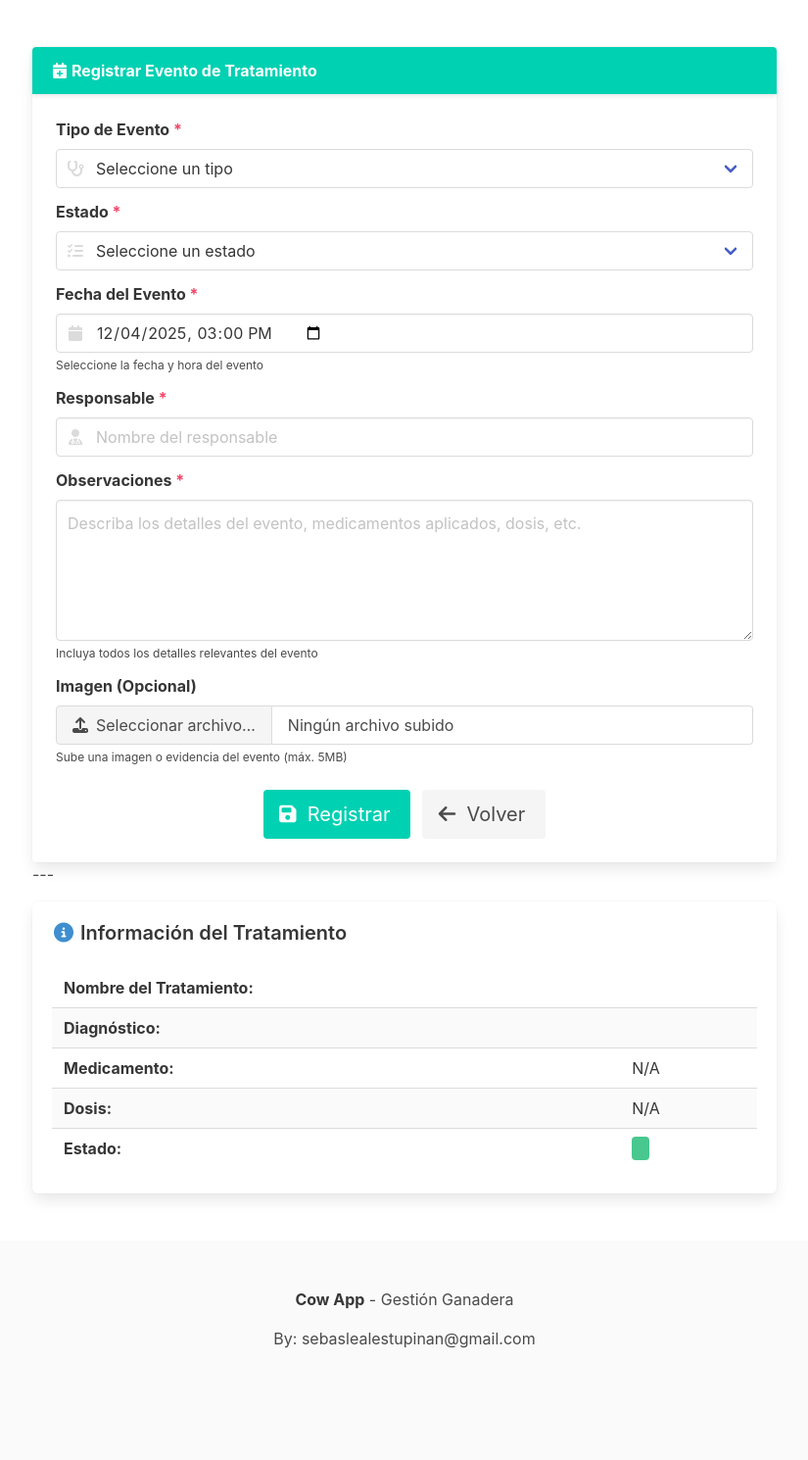
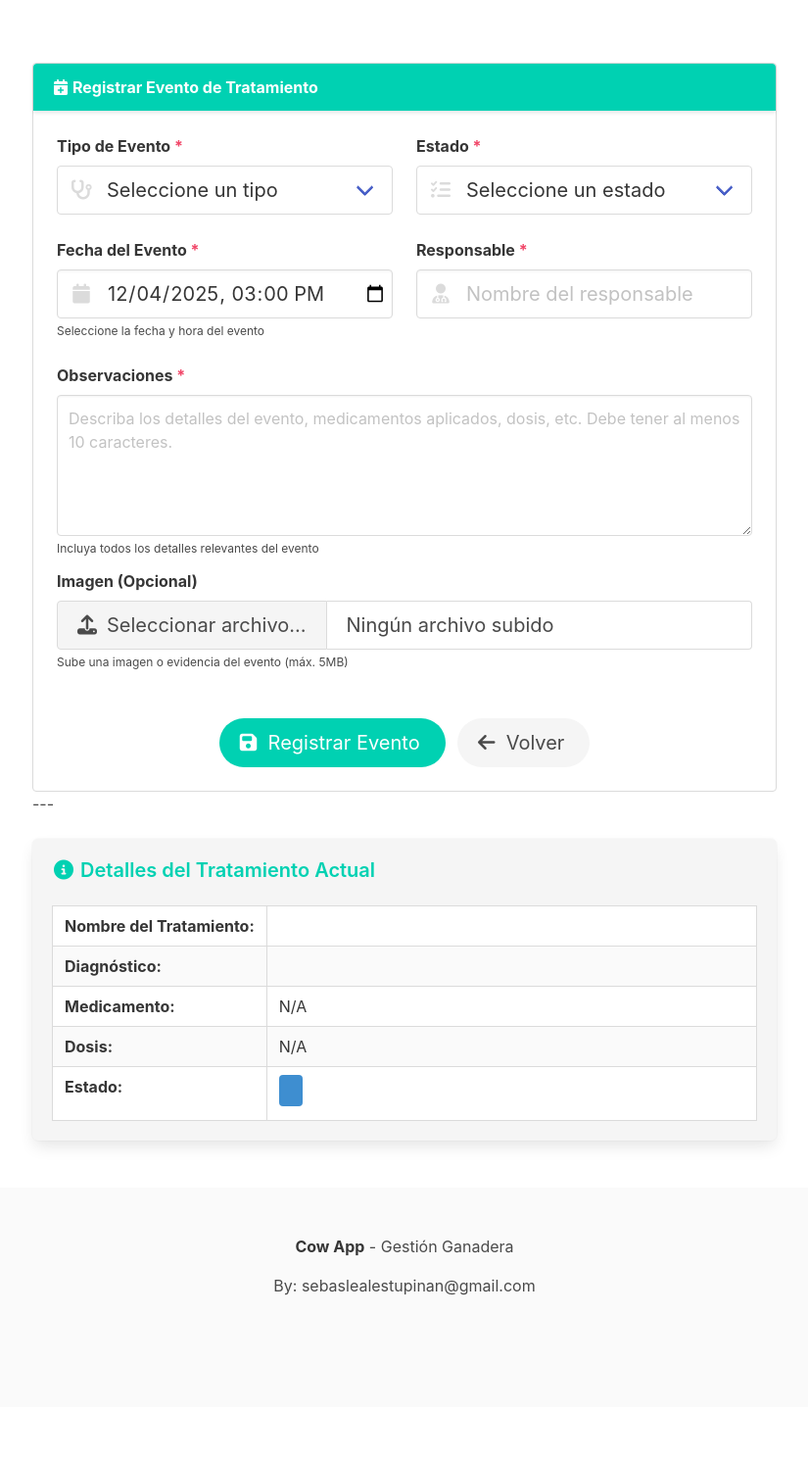
Before and after one commit to sebaslealestupinan/CowApp, a FastAPI app: template app/templates/tratamientos/nuevo.html in a window 1280 px wide. Shown: the whole page at 98% size, without its empty margins (227-1052 px from the left). After the commit the page ends 1322 px from the top, so only its background shows below. Run offline with FastAPI, Linux system fonts and the light colour scheme; the template is opened without the code that fills it, so the values that code supplies are empty; parts of the project's set-up code (start-up, migrations or seed data) failed here and were passed over.

Commit message:
feat: Add page to register treatment events, new dashboard CSS, and navbar component.

```diff
--- a/app/templates/tratamientos/nuevo.html
+++ b/app/templates/tratamientos/nuevo.html
@@ -3,10 +3,11 @@
 {% block title %}Registrar Evento - Tratamiento{% endblock %}
 
 {% block content %}
-<div class="container">
+<div class="container mt-4">
     <div class="columns is-centered">
-        <div class="column is-8">
-            <div class="card">
+        <div class="column is-10-mobile is-8-tablet is-8-desktop">
+
+            <div class="card is-shadowless" style="border: 1px solid #dbdbdb;">
                 <header class="card-header has-background-primary">
                     <p class="card-header-title has-text-white">
                         <span class="icon">
@@ -15,17 +16,21 @@
                         <span>Registrar Evento de Tratamiento</span>
                     </p>
                 </header>
+
                 <div class="card-content">
                     <form id="eventoForm" action="/eventos/" method="POST" enctype="multipart/form-data">
                         <input type="hidden" name="tratamiento_id" id="tratamiento_id" value="{{ tratamiento_id }}">
 
+                        <div class="columns is-multiline">
+                            <div class="column is-full-mobile is-half-tablet">
                                 <div class="field">
                                     <label class="label">Tipo de Evento <span class="has-text-danger">*</span></label>
                                     <div class="control has-icons-left">
-                                <div class="select is-fullwidth">
+                                        <div class="select is-fullwidth is-medium">
                                             <select name="tipo" id="tipo" required>
                                                 <option value="">Seleccione un tipo</option>
-                                        <option value="Aplicación de medicamento">Aplicación de medicamento</option>
+                                                <option value="Aplicación de medicamento">Aplicación de medicamento
+                                                </option>
                                                 <option value="Revisión">Revisión</option>
                                                 <option value="Vacunación">Vacunación</option>
                                                 <option value="Desparasitación">Desparasitación</option>
@@ -34,16 +39,16 @@
                                                 <option value="Otro">Otro</option>
                                             </select>
                                         </div>
-                                <span class="icon is-small is-left">
-                                    <i class="fas fa-stethoscope"></i>
-                                </span>
+                                        <span class="icon is-small is-left"><i class="fas fa-stethoscope"></i></span>
+                                    </div>
                                 </div>
                             </div>
 
+                            <div class="column is-full-mobile is-half-tablet">
                                 <div class="field">
                                     <label class="label">Estado <span class="has-text-danger">*</span></label>
                                     <div class="control has-icons-left">
-                                <div class="select is-fullwidth">
+                                        <div class="select is-fullwidth is-medium">
                                             <select name="estado" id="estado" required>
                                                 <option value="">Seleccione un estado</option>
                                                 <option value="Pendiente">Pendiente</option>
@@ -52,31 +57,34 @@
                                                 <option value="Cancelado">Cancelado</option>
                                             </select>
                                         </div>
-                                <span class="icon is-small is-left">
-                                    <i class="fas fa-tasks"></i>
-                                </span>
+                                        <span class="icon is-small is-left"><i class="fas fa-tasks"></i></span>
+                                    </div>
+                                </div>
                             </div>
                         </div>
 
+                        <div class="columns is-multiline">
+                            <div class="column is-full-mobile is-half-tablet">
                                 <div class="field">
                                     <label class="label">Fecha del Evento <span class="has-text-danger">*</span></label>
                                     <div class="control has-icons-left">
-                                <input class="input" type="datetime-local" name="fecha" id="fecha" required>
-                                <span class="icon is-small is-left">
-                                    <i class="fas fa-calendar"></i>
-                                </span>
+                                        <input class="input is-medium" type="datetime-local" name="fecha" id="fecha"
+                                            required>
+                                        <span class="icon is-small is-left"><i class="fas fa-calendar"></i></span>
                                     </div>
                                     <p class="help">Seleccione la fecha y hora del evento</p>
                                 </div>
+                            </div>
 
+                            <div class="column is-full-mobile is-half-tablet">
                                 <div class="field">
                                     <label class="label">Responsable <span class="has-text-danger">*</span></label>
                                     <div class="control has-icons-left">
-                                <input class="input" type="text" name="responsable" id="responsable"
+                                        <input class="input is-medium" type="text" name="responsable" id="responsable"
                                             placeholder="Nombre del responsable" required>
-                                <span class="icon is-small is-left">
-                                    <i class="fas fa-user-md"></i>
-                                </span>
+                                        <span class="icon is-small is-left"><i class="fas fa-user-md"></i></span>
+                                    </div>
+                                </div>
                             </div>
                         </div>
 
@@ -84,7 +92,7 @@
                             <label class="label">Observaciones <span class="has-text-danger">*</span></label>
                             <div class="control">
                                 <textarea class="textarea" name="observaciones" id="observaciones"
-                                    placeholder="Describa los detalles del evento, medicamentos aplicados, dosis, etc."
+                                    placeholder="Describa los detalles del evento, medicamentos aplicados, dosis, etc. Debe tener al menos 10 caracteres."
                                     rows="5" required></textarea>
                             </div>
                             <p class="help">Incluya todos los detalles relevantes del evento</p>
@@ -93,10 +101,10 @@
                         <div class="field">
                             <label class="label">Imagen (Opcional)</label>
                             <div class="control">
-                                <div class="file has-name is-fullwidth">
+                                <div class="file has-name is-fullwidth is-medium">
                                     <label class="file-label">
                                         <input class="file-input" type="file" name="image" id="image">
-                                        <span class="file-cta">
+                                        <span class="file-cta is-primary">
                                             <span class="file-icon">
                                                 <i class="fas fa-upload"></i>
                                             </span>
@@ -113,20 +121,17 @@
                             <p class="help">Sube una imagen o evidencia del evento (máx. 5MB)</p>
                         </div>
 
-                        <div class="field is-grouped is-grouped-centered mt-5">
+                        <div class="field is-grouped is-grouped-centered mt-6">
                             <div class="control">
-                                <button type="submit" class="button is-primary is-medium">
-                                    <span class="icon">
-                                        <i class="fas fa-save"></i>
-                                    </span>
-                                    <span>Registrar</span>
+                                <button type="submit" class="button is-primary is-medium is-rounded">
+                                    <span class="icon"><i class="fas fa-save"></i></span>
+                                    <span>Registrar Evento</span>
                                 </button>
                             </div>
                             <div class="control">
-                                <a href="/tratamientos/read/{{ tratamiento_id }}" class="button is-light is-medium">
-                                    <span class="icon">
-                                        <i class="fas fa-arrow-left"></i>
-                                    </span>
+                                <a href="/tratamientos/read/{{ tratamiento_id }}"
+                                    class="button is-light is-medium is-rounded">
+                                    <span class="icon"><i class="fas fa-arrow-left"></i></span>
                                     <span>Volver</span>
                                 </a>
                             </div>
@@ -137,47 +142,46 @@
 
             ---
 
-            <div class="box mt-4">
-                <h3 class="title is-5">
+            <div class="box mt-5 has-background-white-ter">
+                <h3 class="title is-5 has-text-primary">
                     <span class="icon-text">
-                        <span class="icon has-text-info">
+                        <span class="icon has-text-primary">
                             <i class="fas fa-info-circle"></i>
                         </span>
-                        <span>Información del Tratamiento</span>
+                        <span>Detalles del Tratamiento Actual</span>
                     </span>
                 </h3>
-                <div id="tratamientoInfo">
                 <div class="content">
-                        <table class="table is-fullwidth is-striped">
+                    <table class="table is-fullwidth is-striped is-hoverable is-bordered">
                         <tbody>
                             <tr>
-                                    <td><strong>Nombre del Tratamiento:</strong></td>
+                                <td class="has-text-weight-bold is-narrow">Nombre del Tratamiento:</td>
                                 <td>{{ tratamiento.nombre_tratamiento }}</td>
                             </tr>
                             <tr>
-                                    <td><strong>Diagnóstico:</strong></td>
+                                <td class="has-text-weight-bold is-narrow">Diagnóstico:</td>
                                 <td>{{ tratamiento.diagnostico }}</td>
                             </tr>
                             <tr>
-                                    <td><strong>Medicamento:</strong></td>
+                                <td class="has-text-weight-bold is-narrow">Medicamento:</td>
                                 <td>{{ tratamiento.medicamento or 'N/A' }}</td>
                             </tr>
                             <tr>
-                                    <td><strong>Dosis:</strong></td>
+                                <td class="has-text-weight-bold is-narrow">Dosis:</td>
                                 <td>{{ tratamiento.dosis or 'N/A' }}</td>
                             </tr>
                             <tr>
-                                    <td><strong>Estado:</strong></td>
+                                <td class="has-text-weight-bold is-narrow">Estado:</td>
                                 <td>
                                     <span
-                                            class="tag {{ 'is-warning' if tratamiento.estado == 'activo' else 'is-success' }}">
-                                            {{ tratamiento.estado }}
+                                        class="tag is-medium
+                                        {% if tratamiento.estado == 'activo' %}is-warning{% elif tratamiento.estado == 'completado' %}is-success{% else %}is-info{% endif %}">
+                                        {{ tratamiento.estado | capitalize }}
                                     </span>
                                 </td>
                             </tr>
                         </tbody>
                     </table>
-                    </div>
                 </div>
             </div>
         </div>
@@ -200,6 +204,8 @@
                 if (fileInput.files.length > 0) {
                     const fileName = document.getElementById('fileName');
                     fileName.textContent = fileInput.files[0].name;
+                } else {
+                    document.getElementById('fileName').textContent = 'Ningún archivo subido';
                 }
             };
         }
```
Also changed, not shown: app/static/css/dashboard.css (+119 -19 lines), app/templates/dashboard/navbar.html (+44 -10 lines). Lines whose indentation alone changed are shown as unchanged.
